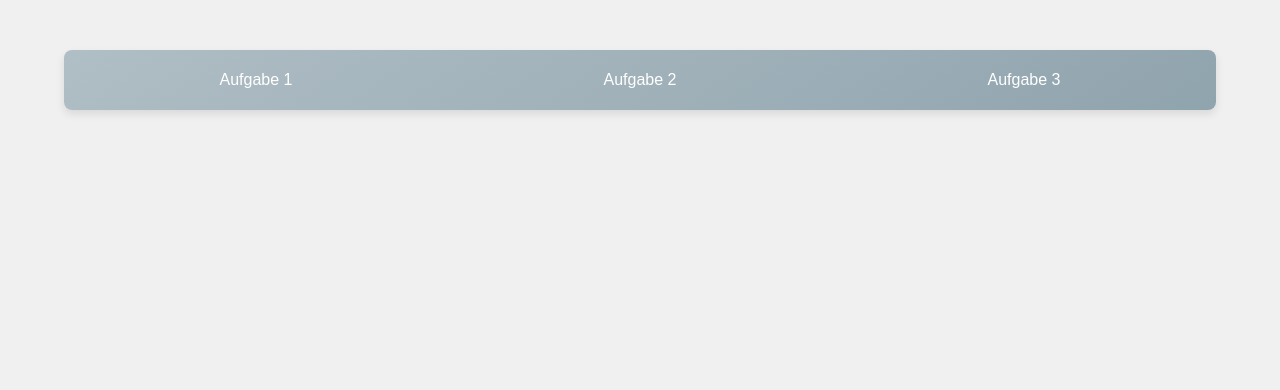
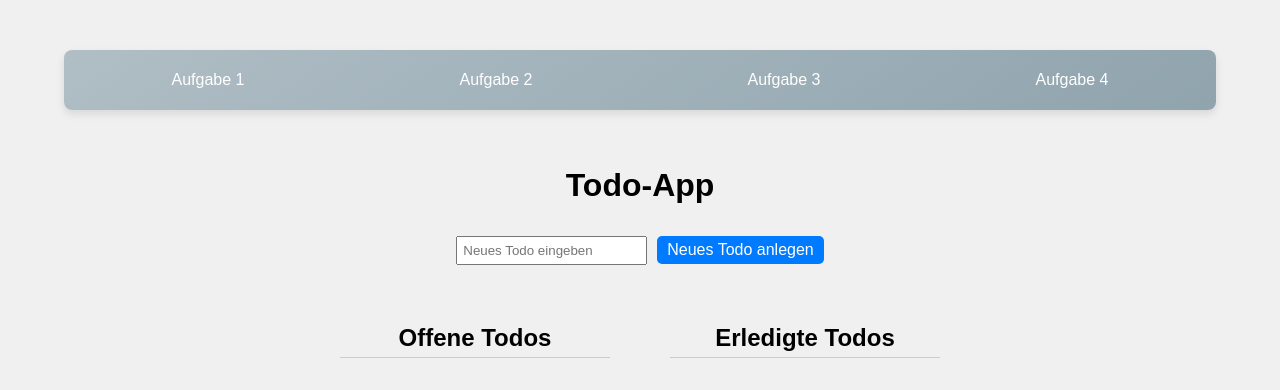
Before and after one commit to adrianweidig/Multimedia_Grundlagen, a Vue app: page /aufgabe4 in a window 1280 px wide. Shown: the top 390 px of the page. Built offline with nearby package versions, Linux system fonts and the light colour scheme.

Commit message:
Aufgabe 4

```diff
--- /dev/null
+++ b/src/assets/styles/aufgabe4.css
@@ -0,0 +1,47 @@
+.todo-app {
+    font-family: Arial, sans-serif;
+    max-width: 600px;
+    margin: 0 auto;
+    padding: 20px;
+}
+
+input {
+    margin-right: 10px;
+    padding: 5px;
+}
+
+button {
+    padding: 5px 10px;
+}
+
+.todo-listen {
+    display: flex;
+    justify-content: space-between;
+    margin-top: 20px;
+}
+
+.offene-todos,
+.erledigte-todos {
+    width: 45%;
+}
+
+h2 {
+    border-bottom: 1px solid #ccc;
+    padding-bottom: 5px;
+}
+
+ul {
+    list-style: none;
+    padding: 0;
+}
+
+li {
+    display: flex;
+    justify-content: space-between;
+    align-items: center;
+    padding: 5px 0;
+}
+
+li button {
+    margin-left: 10px;
+}
--- a/src/components/NavBar.vue
+++ b/src/components/NavBar.vue
@@ -3,6 +3,7 @@
     <router-link to="/aufgabe1" class="nav-link">Aufgabe 1</router-link>
     <router-link to="/aufgabe2" class="nav-link">Aufgabe 2</router-link>
     <router-link to="/aufgabe3" class="nav-link">Aufgabe 3</router-link>
+    <router-link to="/aufgabe4" class="nav-link">Aufgabe 4</router-link>
   </nav>
 </template>
 
--- /dev/null
+++ b/src/models/aufgabe4.js
@@ -0,0 +1,24 @@
+export const daten = () => ({
+    neuesTodo: '',
+    offeneTodos: [],
+    erledigteTodos: [],
+});
+
+export const methoden = {
+    hinzufuegenTodo() {
+        if (this.neuesTodo.trim() !== '') {
+            this.offeneTodos.push({
+                id: Date.now(),
+                text: this.neuesTodo.trim(),
+            });
+            this.neuesTodo = '';
+        }
+    },
+    erledigenTodo(todo) {
+        this.offeneTodos = this.offeneTodos.filter(t => t.id !== todo.id);
+        this.erledigteTodos.push({
+            ...todo,
+            erledigtAm: new Date().toLocaleString(),
+        });
+    },
+};
--- a/src/router/index.js
+++ b/src/router/index.js
@@ -2,6 +2,7 @@ import { createRouter, createWebHistory } from 'vue-router';
 import Aufgabe1 from '../views/aufgabe1.vue';
 import Aufgabe2 from '../views/aufgabe2.vue';
 import Aufgabe3 from '../views/aufgabe3.vue';
+import Aufgabe4 from '../views/aufgabe4.vue';
 
 const routes = [
     {
@@ -22,6 +23,11 @@ const routes = [
         path: '/aufgabe3',
         name: 'Aufgabe3',
         component: Aufgabe3
+    },
+    {
+        path: '/aufgabe4',
+        name: 'Aufgabe4',
+        component: Aufgabe4
     }
 ];
 
--- /dev/null
+++ b/src/views/aufgabe4.vue
@@ -0,0 +1,37 @@
+<template>
+  <div class="todo-app">
+    <h1>Todo-App</h1>
+    <input v-model="neuesTodo" placeholder="Neues Todo eingeben" />
+    <button @click="hinzufuegenTodo">Neues Todo anlegen</button>
+    <div class="todo-listen">
+      <div class="offene-todos">
+        <h2>Offene Todos</h2>
+        <ul>
+          <li v-for="todo in offeneTodos" :key="todo.id">
+            {{ todo.text }}
+            <button @click="erledigenTodo(todo)">Todo erledigt</button>
+          </li>
+        </ul>
+      </div>
+      <div class="erledigte-todos">
+        <h2>Erledigte Todos</h2>
+        <ul>
+          <li v-for="todo in erledigteTodos" :key="todo.id">
+            {{ todo.text }} - erledigt am {{ todo.erledigtAm }}
+          </li>
+        </ul>
+      </div>
+    </div>
+  </div>
+</template>
+
+<script>
+import { daten, methoden } from '../models/aufgabe4.js';
+
+export default {
+  data: daten,
+  methods: methoden,
+};
+</script>
+
+<style src="../assets/styles/aufgabe4.css"></style>
```
